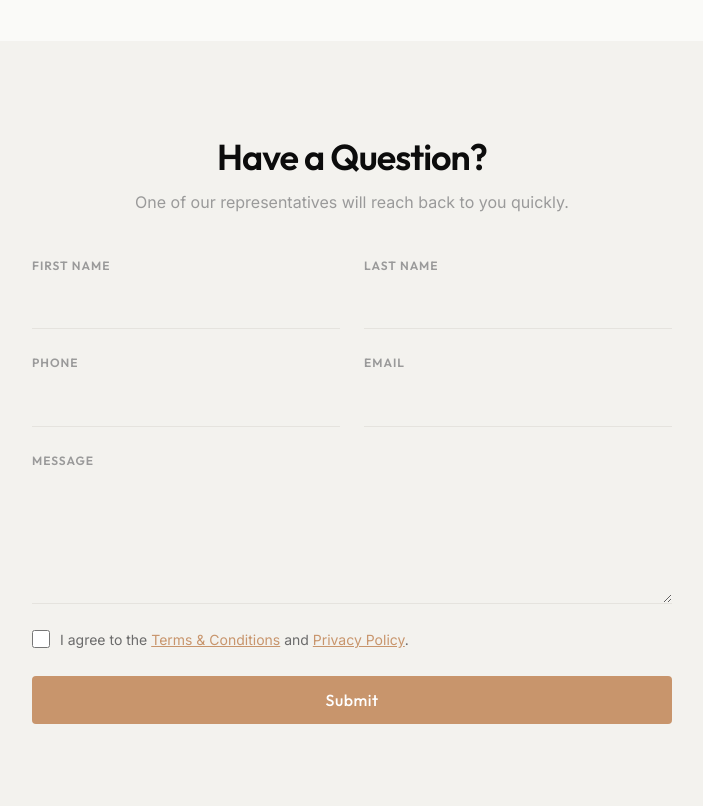
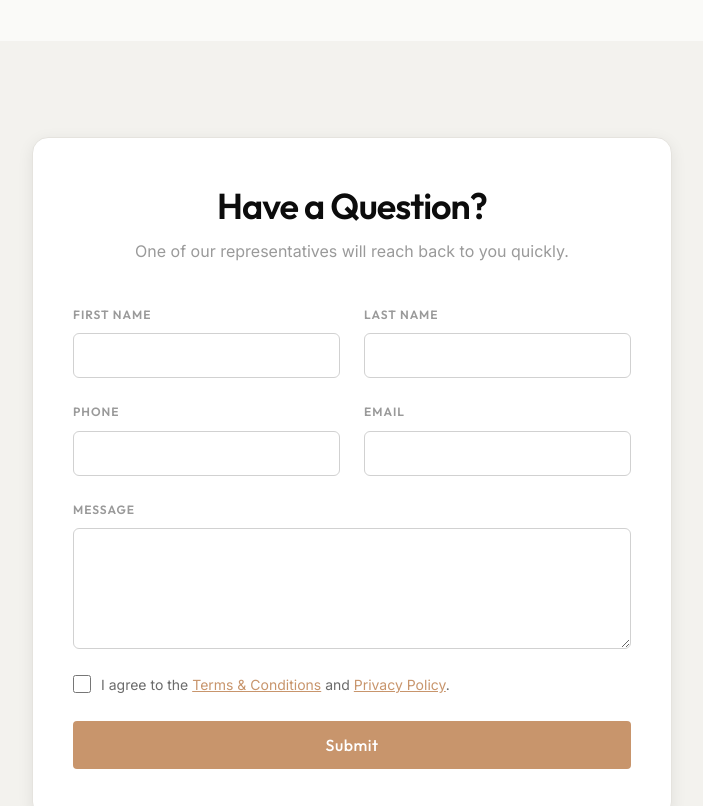
Before and after one commit to kennysabangan/activated-carbon-agents, a Next.js app: page /about in a window 1280 px wide. Shown: the part 1700-2506 px from the top of the page, without its empty margins (288-991 px from the left). Built offline with nearby package versions, Linux system fonts and the light colour scheme.

Commit message:
Fix form visibility: white card bg, visible input borders, shadow

```diff
--- a/src/app/globals.css
+++ b/src/app/globals.css
@@ -808,6 +808,11 @@ input, textarea, select {
   max-width: 640px;
   margin: 0 auto;
   text-align: center;
+  background: var(--white, #fff);
+  border-radius: 16px;
+  padding: 48px 40px;
+  box-shadow: 0 4px 16px rgba(0,0,0,0.08);
+  border: 1px solid var(--border);
 }
 
 .contact-card h2 {
@@ -853,20 +858,20 @@ input, textarea, select {
 
 .form-group input,
 .form-group textarea {
-  background: transparent;
-  border: none;
-  border-bottom: 1px solid var(--border);
-  padding: 12px 0;
-  font-size: 16px;
+  background: #fff;
+  border: 1px solid #d1d1d1;
+  border-radius: 6px;
+  padding: 12px 14px;
+  font-size: 15px;
   color: var(--text-primary);
   outline: none;
   transition: border-color 0.2s;
-  border-radius: 0;
 }
 
 .form-group input:focus,
 .form-group textarea:focus {
-  border-bottom-color: var(--accent);
+  border-color: var(--accent);
+  box-shadow: 0 0 0 3px rgba(200, 149, 108, 0.15);
 }
 
 .form-group textarea {
```
